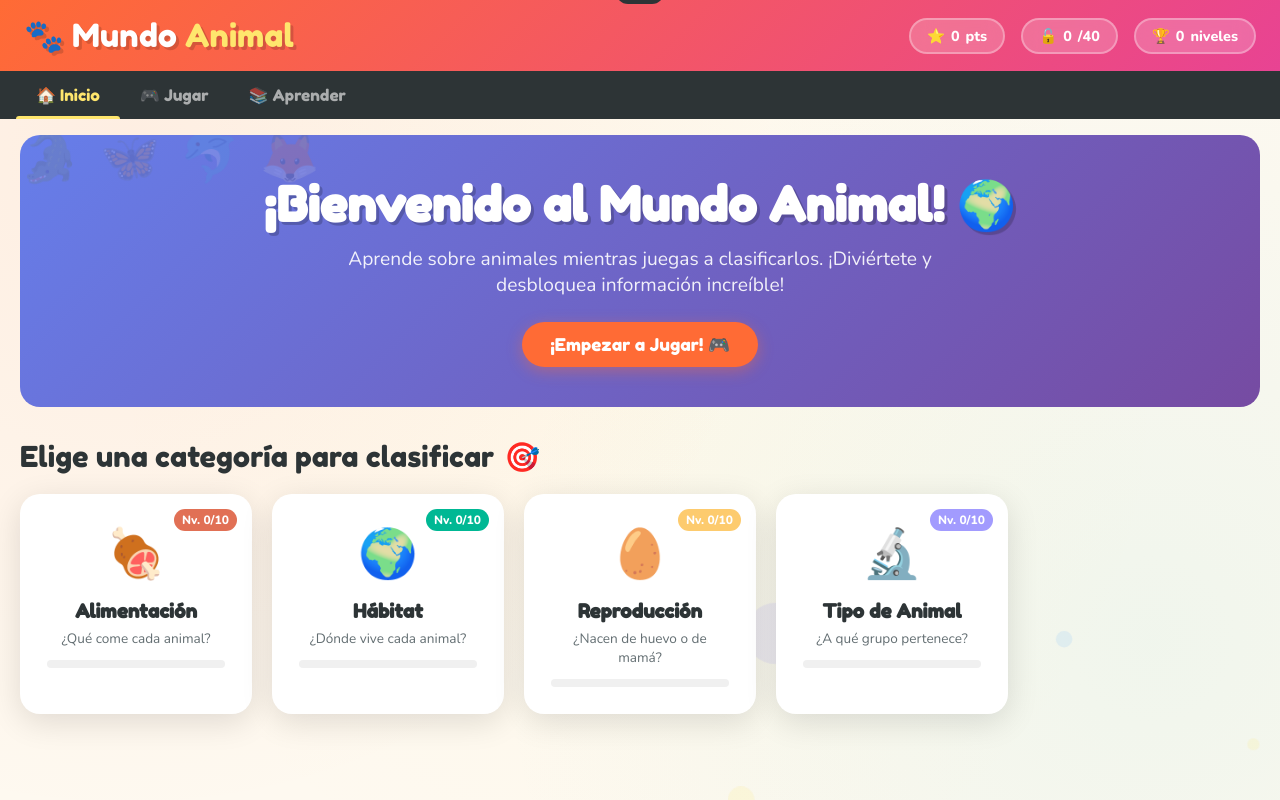
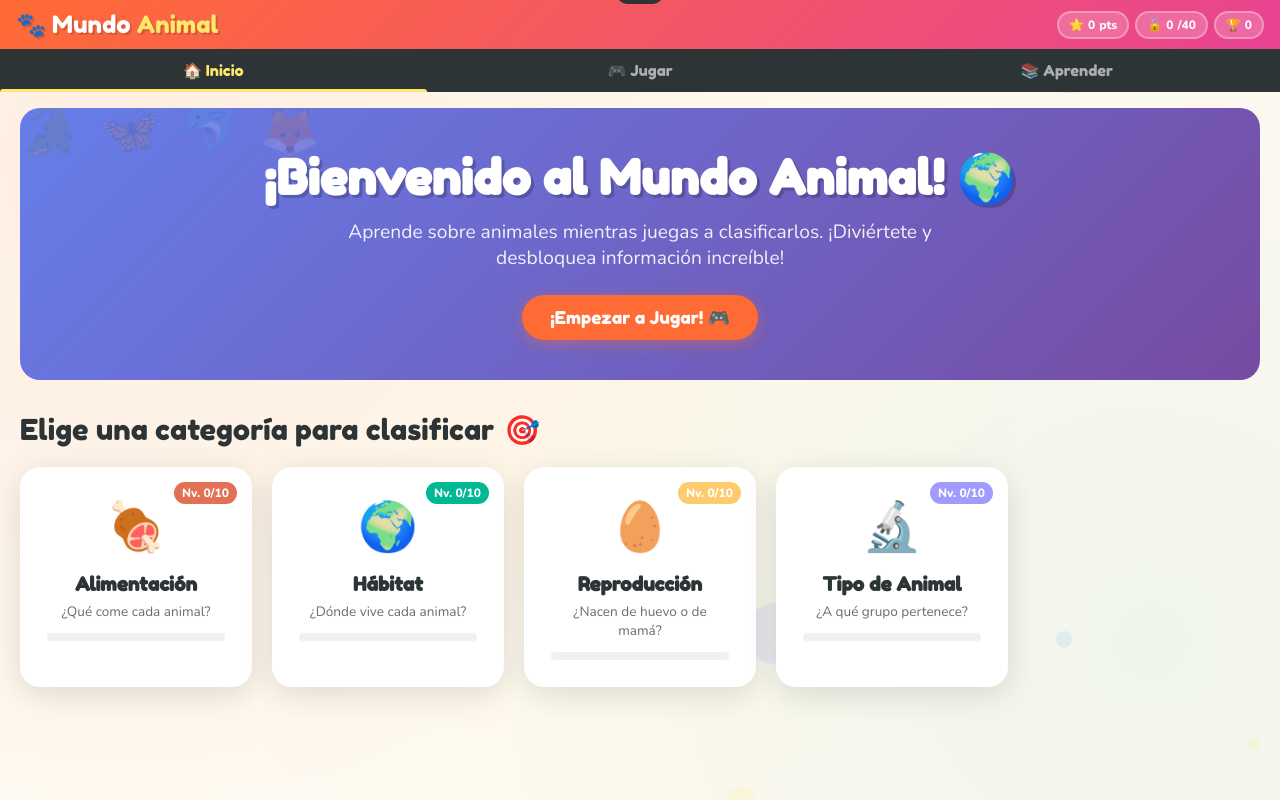
Before and after one commit to osrerf/mundo-animal, a plain HTML site: page index.html in a window 1280 px wide. Drawn offline with nearby package versions, Linux system fonts and the light colour scheme.

Commit message:
Add files via upload
se adapta a telefonos

```diff
--- a/index.html
+++ b/index.html
@@ -51,31 +51,45 @@
   header {
     position: relative; z-index: 10;
     background: linear-gradient(135deg, var(--primary), #e84393);
-    padding: 16px 24px;
+    padding: 10px 16px;
     display: flex; align-items: center; justify-content: space-between;
+    gap: 8px;
     box-shadow: 0 4px 20px rgba(255,107,53,0.4);
-  }
-  .logo { font-family: 'Fredoka One', cursive; font-size: 2rem; color: white; text-shadow: 3px 3px 0 rgba(0,0,0,0.15); }
+    flex-wrap: nowrap;
+  }
+  .logo {
+    font-family: 'Fredoka One', cursive;
+    font-size: 1.5rem;
+    color: white;
+    text-shadow: 2px 2px 0 rgba(0,0,0,0.15);
+    white-space: nowrap;
+    flex-shrink: 0;
+  }
   .logo span { color: var(--accent); }
-  .header-stats { display: flex; gap: 16px; align-items: center; }
+  .header-stats {
+    display: flex; gap: 6px; align-items: center;
+    flex-wrap: nowrap; overflow: hidden;
+  }
   .stat-badge {
     background: rgba(255,255,255,0.2); border-radius: 50px;
-    padding: 6px 16px; color: white; font-weight: 800; font-size: 0.9rem;
+    padding: 4px 10px; color: white; font-weight: 800; font-size: 0.75rem;
     backdrop-filter: blur(10px); border: 2px solid rgba(255,255,255,0.3);
-    display: flex; align-items: center; gap: 6px;
+    display: flex; align-items: center; gap: 4px;
+    white-space: nowrap;
   }
 
   /* ─── NAV TABS ─── */
   .nav-tabs {
     position: relative; z-index: 10;
-    display: flex; gap: 0; background: var(--dark);
-    overflow-x: auto; padding: 0 16px;
+    display: flex; background: var(--dark);
+    overflow-x: auto; padding: 0;
   }
   .nav-tab {
-    font-family: 'Fredoka One', cursive; font-size: 1rem;
-    color: rgba(255,255,255,0.6); padding: 14px 20px;
+    font-family: 'Fredoka One', cursive; font-size: 0.95rem;
+    color: rgba(255,255,255,0.6); padding: 12px 0;
     cursor: pointer; border: none; background: transparent;
     transition: all 0.3s; white-space: nowrap; position: relative;
+    flex: 1; text-align: center;
   }
   .nav-tab.active { color: var(--accent); }
   .nav-tab.active::after {
@@ -424,7 +438,7 @@
   <div class="header-stats">
     <div class="stat-badge">⭐ <span id="total-score">0</span> pts</div>
     <div class="stat-badge">🔓 <span id="unlocked-count">0</span>/40</div>
-    <div class="stat-badge">🏆 <span id="levels-done">0</span> niveles</div>
+    <div class="stat-badge">🏆 <span id="levels-done">0</span></div>
   </div>
 </header>
 
```
